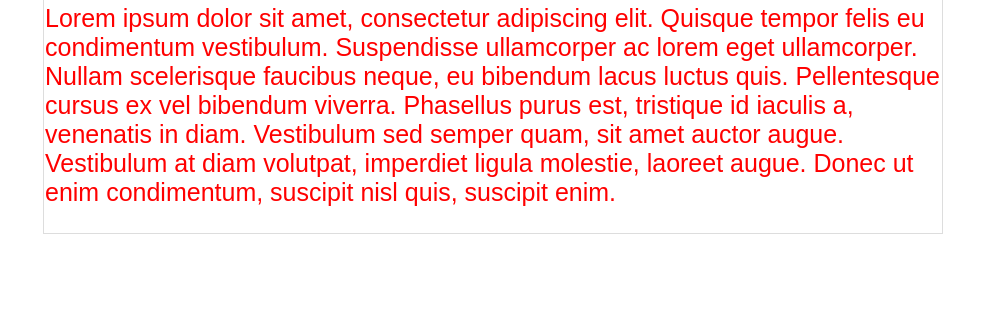
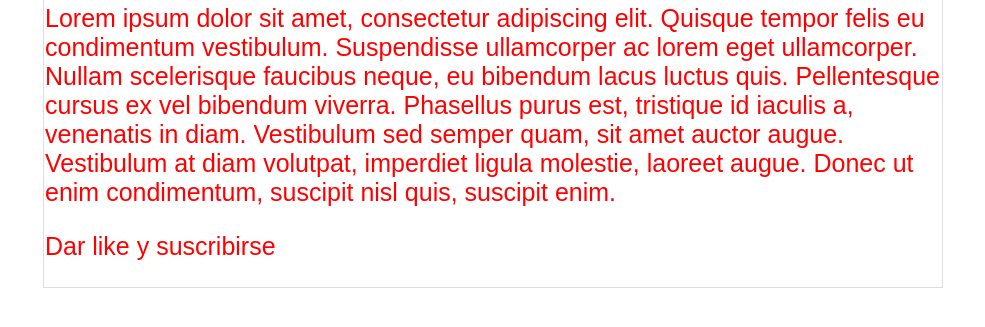
Before and after one commit to Alejox707/ProyectoGit2, a plain HTML site: page index.html in a window 1280 px wide. Shown: the part 205-532 px from the top of the page, without its empty margins (147-1132 px from the left). Drawn offline with Linux system fonts and the light colour scheme.

Commit message:
Se agrego el like y suscribirse

```diff
--- a/index.html
+++ b/index.html
@@ -18,6 +18,7 @@
         </div>
         <h1>ProyectoGit2</h1>
         <p>Lorem ipsum dolor sit amet, consectetur adipiscing elit. Quisque tempor felis eu condimentum vestibulum. Suspendisse ullamcorper ac lorem eget ullamcorper. Nullam scelerisque faucibus neque, eu bibendum lacus luctus quis. Pellentesque cursus ex vel bibendum viverra. Phasellus purus est, tristique id iaculis a, venenatis in diam. Vestibulum sed semper quam, sit amet auctor augue. Vestibulum at diam volutpat, imperdiet ligula molestie, laoreet augue. Donec ut enim condimentum, suscipit nisl quis, suscipit enim.</p>
+        <p>Dar like y suscribirse</p>
     </div>
 </div>
 
```
